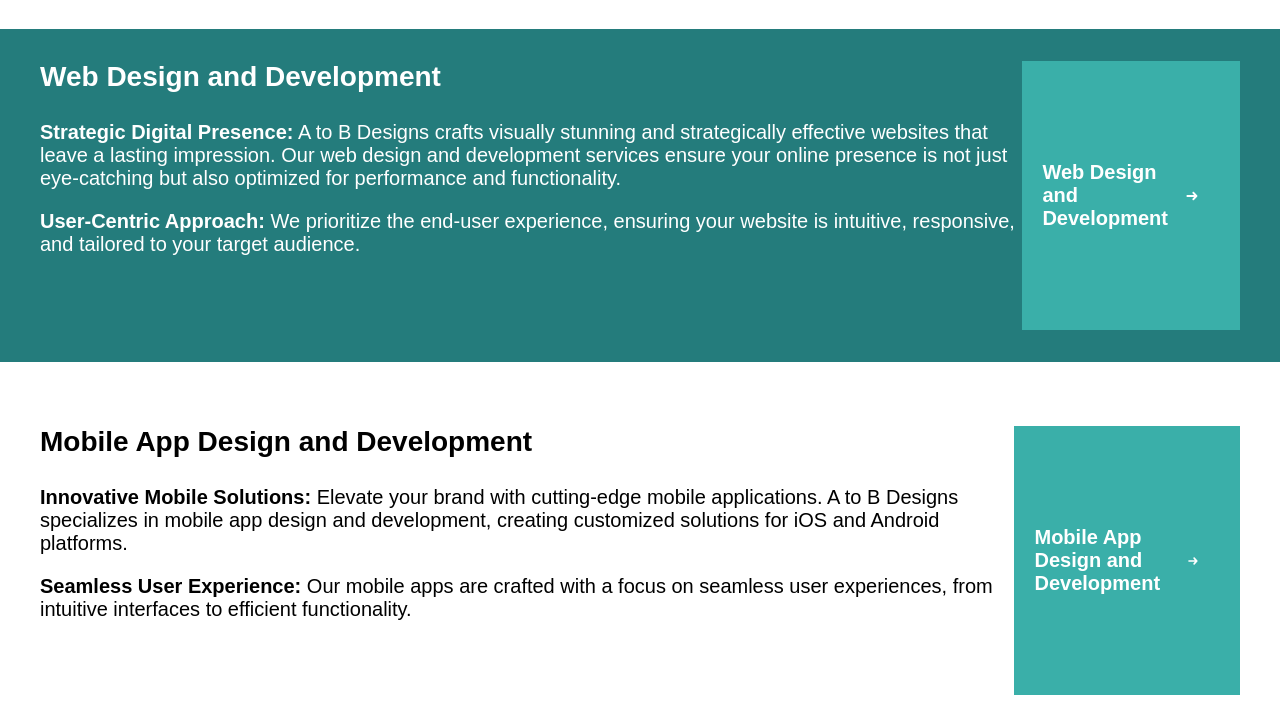
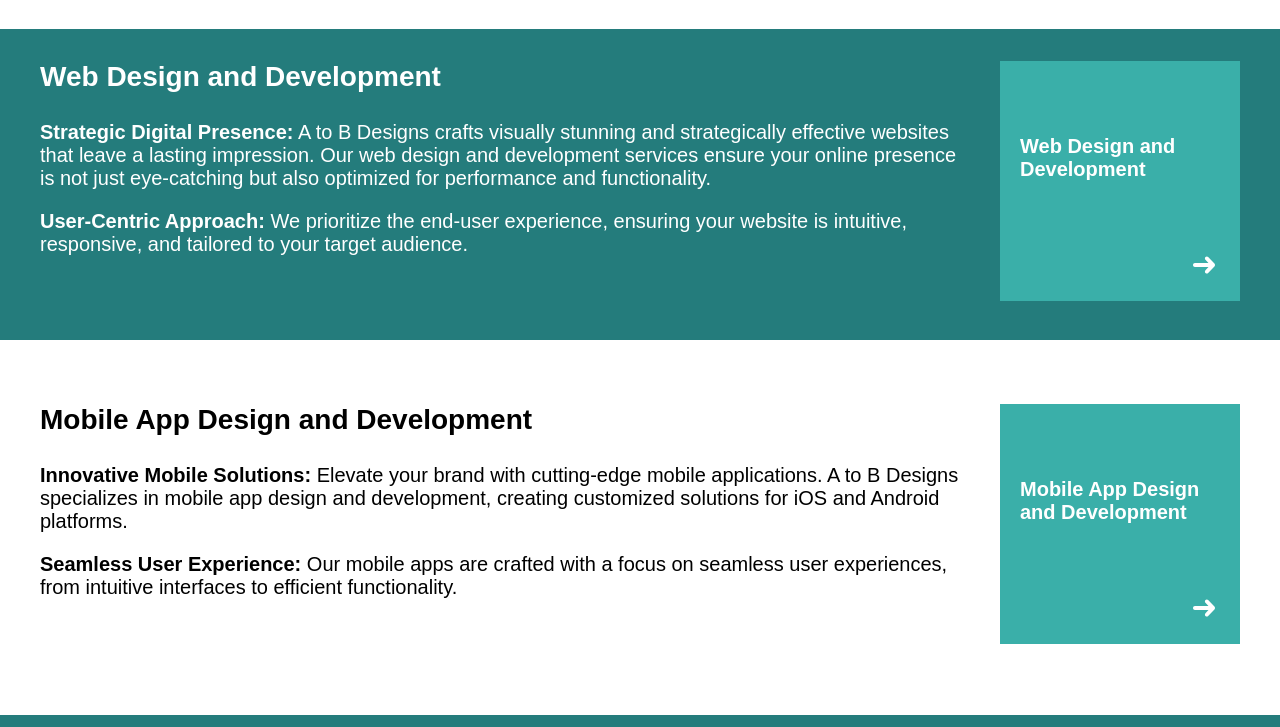
Before and after one commit to asherb20/atobdesigns, a Gatsby site: page /services in a window 1280 px wide. Shown: the part 673-1400 px from the top of the page. Built offline with nearby package versions, Linux system fonts and the light colour scheme; Gatsby itself is replaced by a stand-in of ours.

Commit message:
Finished desktop version of services page.

```diff
--- a/src/components/accordion.tsx
+++ b/src/components/accordion.tsx
@@ -15,7 +15,7 @@
 
   return items.map((item, ind) => (
     <div key={ind} className='pb-1'>
-      <button onClick={() => setSelAccInd(ind)} className='bg-light d-flex w-100 jc-space-between ai-center p-2 c-white'>
+      <button onClick={() => setSelAccInd(ind)} className='bg-light d-flex w-100 jc-space-between ai-center p-2 c-white pointer'>
         <p className='fs-20'>{item.title}</p>
         {selAccInd === ind ? <CaretDownIcon width={24} height={24} color='white' /> : <CaretUpIcon width={24} height={24} color='white' />}
       </button>
--- a/src/components/boxLink.tsx
+++ b/src/components/boxLink.tsx
@@ -10,12 +10,13 @@
 
 const BoxLink = ({ path, title, backgroundColor = 'light' }: BoxLinkType) => {
   return (
-    <Link
-      to={path}
-      className={`td-none d-flex jc-space-between ai-center bg-${backgroundColor} c-white pt-1 pr-2 pb-1 pl-1 fs-20 fw-bold lg-pt-3 lg-pb-3 hov-bg-dark trans-all`}
-    >
-      <p>{title}</p>
-      <ArrowRightIcon height={32} width={32} color='white' />
+    <Link to={path} className={`td-none d-flex flex-col bg-${backgroundColor} c-white p-1 fs-20 fw-bold hov-bg-dark trans-all h-100-px lg-h-200-px min-w-200-px`}>
+      <div className='d-flex flex-1 flex-center lg-flex-end'>
+        <p>{title}</p>
+      </div>
+      <div className='d-flex flex-1 flex-end'>
+        <ArrowRightIcon height={32} width={32} color='white' />
+      </div>
     </Link>
   );
 };
--- a/src/components/nav.tsx
+++ b/src/components/nav.tsx
@@ -1,6 +1,7 @@
 import * as React from 'react';
 import { MenuIcon, CloseIcon } from '../lib/icons';
 import NavList from './navList';
+import { Link } from 'gatsby';
 
 const LINKS = [
   {
@@ -25,9 +26,9 @@
     <nav className='pos-sticky top-0 bg-white z-10'>
       <div className='d-flex jc-space-between ai-center pt-1 pr-2 pb-1 pl-2 max-w-lg m-auto'>
         <div>
-          <p className='fs-20 fw-bold m-0'>
+          <Link to='/' className='fs-20 fw-bold m-0 td-none c-black'>
             AtoB<span className='c-dark'>Designs</span>
-          </p>
+          </Link>
         </div>
         <div>
           <button className='d-flex ai-center jc-space-between lg-d-none' onClick={() => setExpMenu(true)}>
--- a/src/pages/services.tsx
+++ b/src/pages/services.tsx
@@ -124,7 +124,7 @@
           {SERVICES_SECTIONS.map(section => (
             <div className='mt-2 mb-2'>
               <div className={`bg-${section.backgroundColor} c-${section.fontColor} p-2`}>
-                <div className='max-w-lg m-auto lg-d-flex'>
+                <div className='max-w-lg lg-d-flex lg-col-gap-2 m-auto'>
                   <div className='pb-2'>
                     <h3 className='fs-28 pb-1'>{section.title}</h3>
                     {section.paragraphs.map(paragraph => (
--- a/src/styles/global.css
+++ b/src/styles/global.css
@@ -224,11 +224,30 @@
 .d-flex {
   display: flex;
 }
+.flex-row {
+  flex-direction: row;
+}
+.flex-col {
+  flex-direction: column;
+}
 .flex-wrap {
   flex-wrap: wrap;
 }
 .flex-1 {
   flex: 1;
+}
+.flex-2 {
+  flex: 2;
+}
+.flex-3 {
+  flex: 3;
+}
+.flex-end {
+  justify-content: flex-end;
+  align-items: flex-end;
+}
+.flex-center {
+  align-items: center;
 }
 .pos-fixed {
   position: fixed;
@@ -250,6 +269,9 @@
 }
 .h-100-vh {
   height: 100vh;
+}
+.h-100-px {
+  height: 100px;
 }
 .jc-center {
   justify-content: center;
@@ -294,6 +316,9 @@
 }
 .w-100 {
   width: 100%;
+}
+.min-w-200-px {
+  min-width: 200px;
 }
 
 /* square */
@@ -351,6 +376,9 @@
   .lg-flex-wrap {
     flex-wrap: wrap;
   }
+  .lg-flex-end {
+    align-items: flex-end;
+  }
   .lg-col-gap-2 {
     column-gap: 2em;
   }
@@ -371,6 +399,9 @@
   }
   .lg-ml-auto {
     margin-left: auto;
+  }
+  .lg-ml-2 {
+    margin-left: 2em;
   }
   .lg-mr-auto {
     margin-right: auto;
@@ -428,4 +459,7 @@
     background-color: #247c7c;
     transition: background-color 0.15s ease-in-out;
   }
+  .lg-h-200-px {
+    height: 200px;
+  }
 }
```
Also changed, not shown: src/pages/index.tsx (+4 -6 lines).
